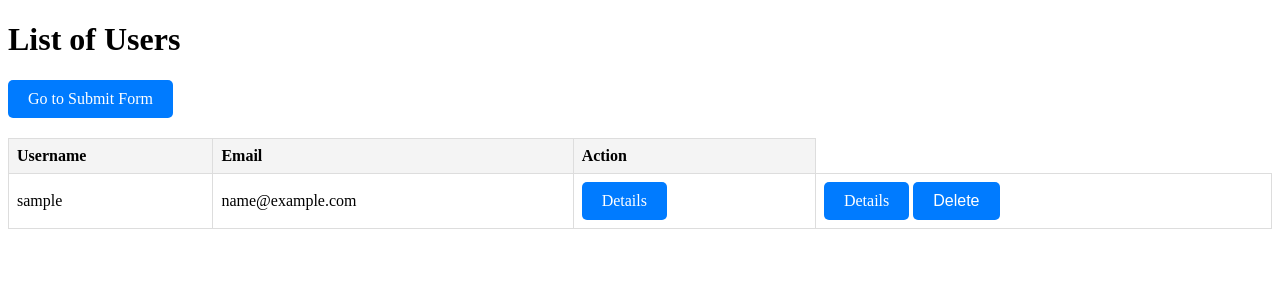
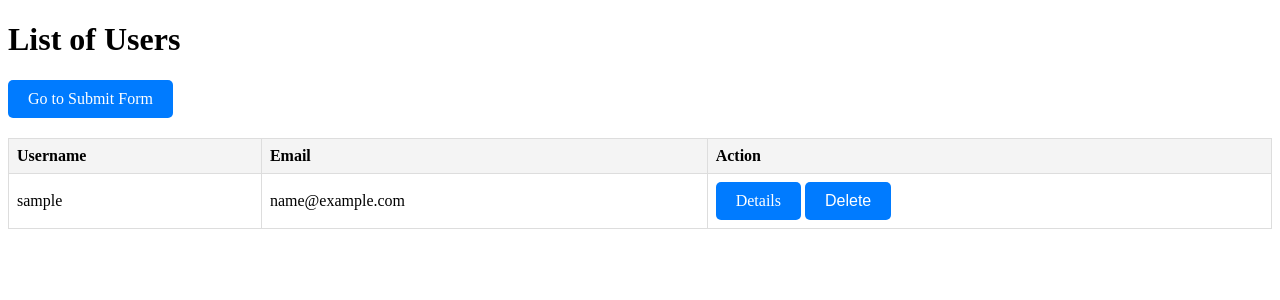
Before and after one commit to saadsgh123/AppLoom, a Flask app: page / in a window 1280 px wide. Shown: the top 300 px of the page. Run offline with Flask 3, Linux system fonts and the light colour scheme; a database or web service that is not in the repository returns one stand-in record (values such as "Sample title").

Commit message:
test db delete (links doesn't support post method)

```diff
--- a/templates/index.html
+++ b/templates/index.html
@@ -54,11 +54,10 @@
             <tr>
                 <td>{{ user['username'] }}</td>
                 <td>{{ user['email'] }}</td>
-                <td><a href="/add/{{ user['id'] }}" class="button">Details</a></td>
                 <td>
                     <a href="/add/{{ user['id'] }}" class="button">Details</a>
                     <form action="{{ url_for('delete', user_id=user['id']) }}" method="POST" style="display:inline;">
-                    <button type="submit" class="button">Delete</button>
+                        <button type="submit" class="button">Delete</button>
                     </form>
                 </td>
             </tr>
```
